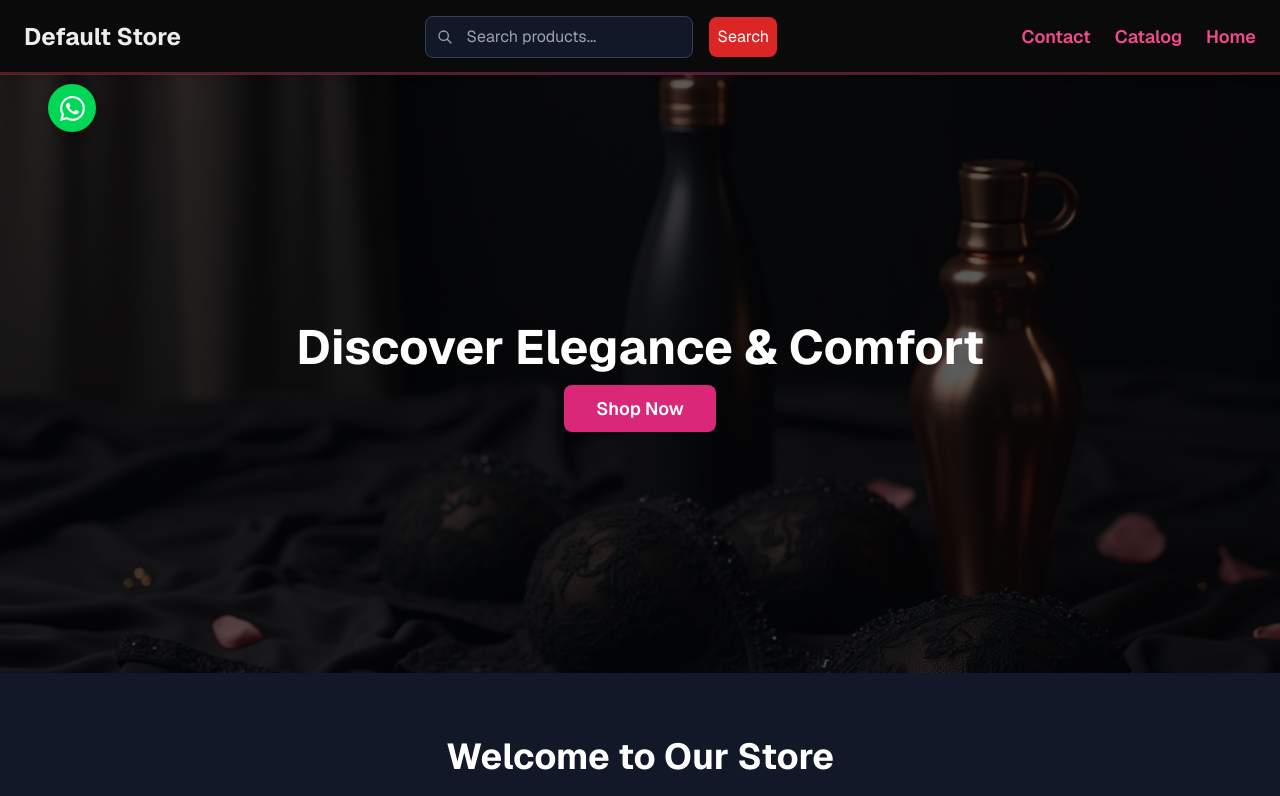
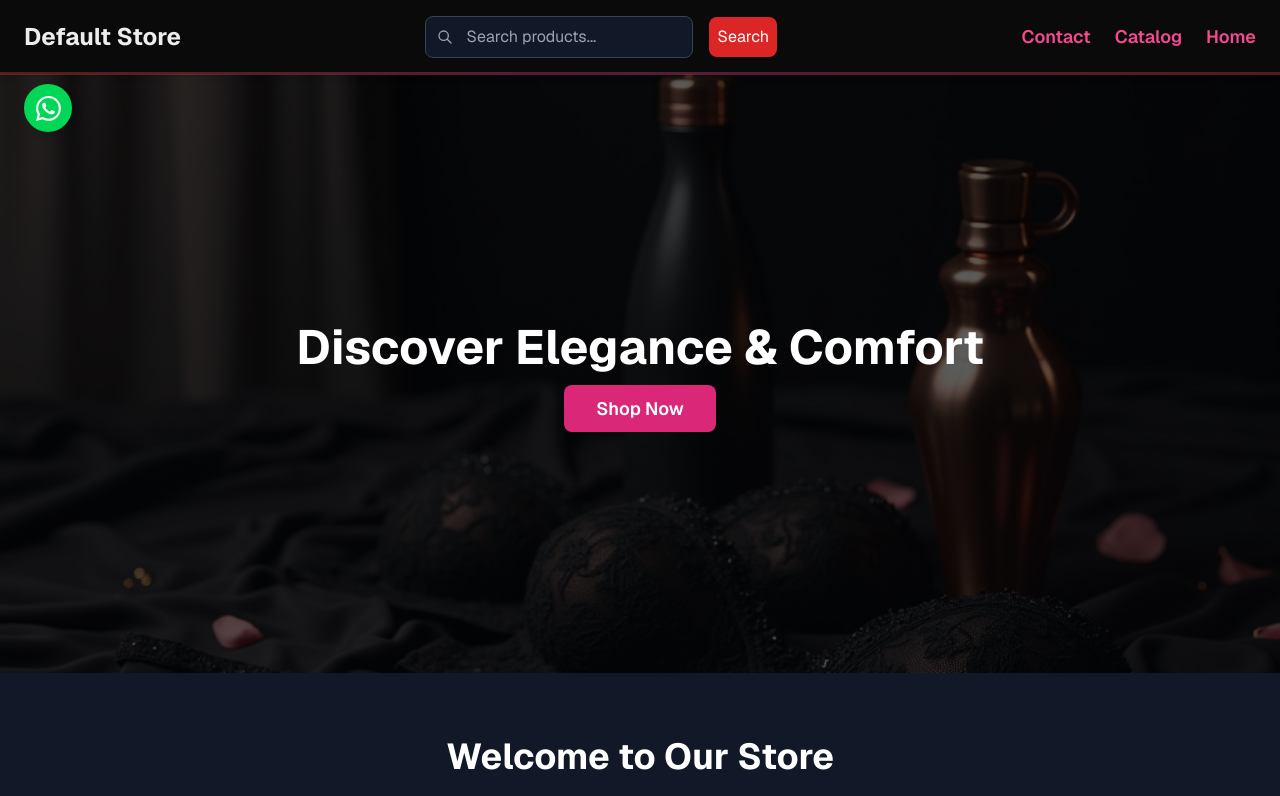
Before and after one commit to indunil-k/Fashion_store-Nextjs15, a Next.js app: page / in a window 1280 px wide. Shown: the top 796 px of the page. Built offline with nearby package versions, Linux system fonts and the light colour scheme; no server answers; the database is empty.

Commit message:
whatsapp icon position changed

```diff
--- a/components/NavBar.js
+++ b/components/NavBar.js
@@ -77,8 +77,9 @@ export default function Navbar({ appName }) {
           >
             Home
           </Link>
-          <WhatsAppButton />
         </div>
+
+        <WhatsAppButton />
 
         {/* Mobile menu button */}
         <button
```
